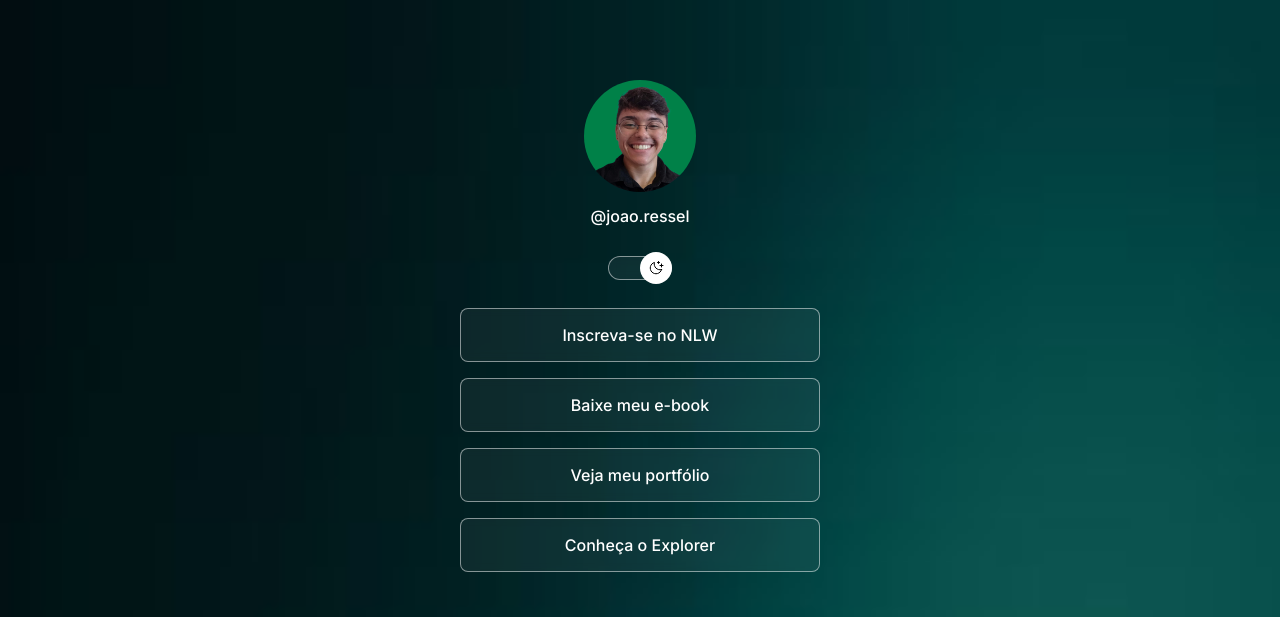
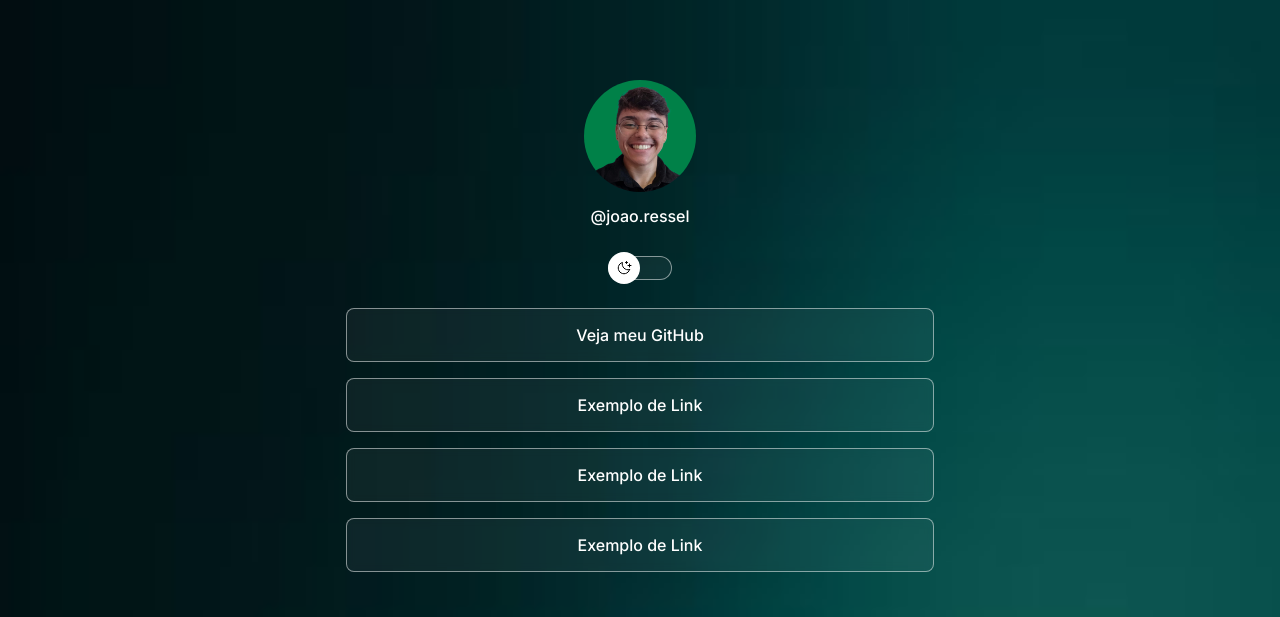
Before and after one commit to joao-ressel/meuslinks, a plain HTML site: page index.html in a window 1280 px wide. Shown: the top 617 px of the page. Drawn offline with nearby package versions, Linux system fonts and the light colour scheme.

Commit message:
refaact: atualizando animações e links

```diff
--- a/index.html
+++ b/index.html
@@ -23,10 +23,10 @@
         <span></span>
       </div>
       <ul>
-        <li><a href="#">Inscreva-se no NLW</a></li>
-        <li><a href="#">Baixe meu e-book</a></li>
-        <li><a href="https://github.com/joao-ressel">Veja meu portfólio</a></li>
-        <li><a href="#">Conheça o Explorer</a></li>
+        <li><a href="https://github.com/joao-ressel">Veja meu GitHub</a></li>
+        <li><a href="#">Exemplo de Link</a></li>
+        <li><a href="#">Exemplo de Link</a></li>
+        <li><a href="#">Exemplo de Link</a></li>
       </ul>
       <div id="social-links">
         <a href="https://github.com/joao-ressel">
--- a/style.css
+++ b/style.css
@@ -32,6 +32,7 @@ body {
 
   /* background: color image repeat position/size; */
   background: var(--bg-url) no-repeat top center/cover;
+  height: 100vh;
 }
 
 body * {
@@ -40,8 +41,8 @@ body * {
 }
 
 #container {
-  width: 360px;
-  height: 712px;
+  width: 100%;
+  max-width: 588px;
   margin: 56px auto 0px;
 }
 /* profile */
@@ -79,16 +80,16 @@ body * {
   background: white var(--switch-bg-url) no-repeat center;
 
   position: absolute;
-  right: 0;
+  left: 0;
   top: 50%;
   z-index: 1;
+
   transform: translateY(-50%);
   animation: slide-back 0.2s;
 }
 
 .light #switch button {
   animation: slide-in 0.2s forwards;
-  left: 0;
   /* right: initial; */
 }
 
@@ -176,3 +177,22 @@ footer {
   text-align: center;
   font-size: 14px;
 }
+
+/* animations */
+
+@keyframes slide-in {
+  from {
+    left: 0;
+  }
+  to {
+    left: 50%;
+  }
+}
+@keyframes slide-back {
+  from {
+    left: 50%;
+  }
+  to {
+    left: 0;
+  }
+}
```
Also changed, not shown: 1 other file.
